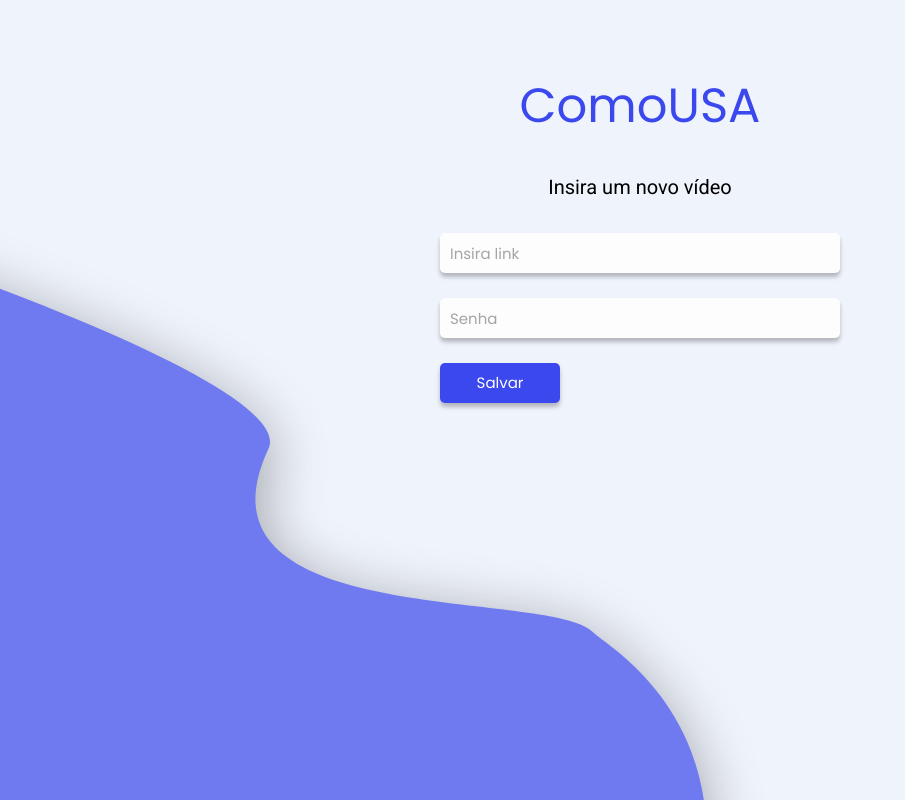
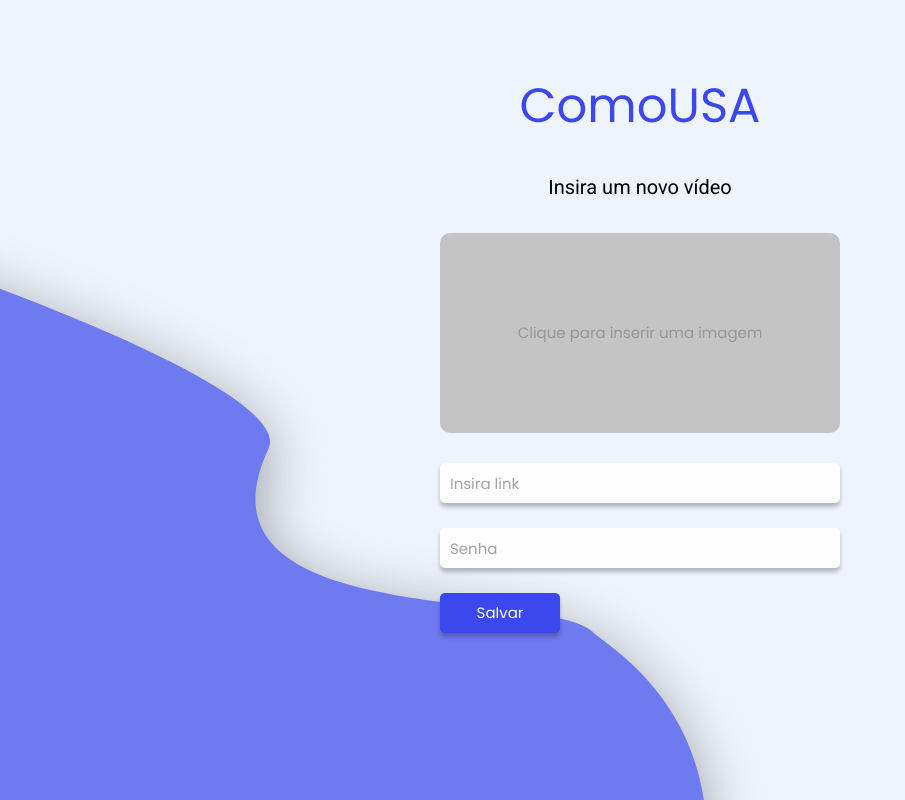
Before and after one commit to azabraao/n2020-Angular, an Angular app: page /novo-video in a window 1280 px wide. Shown: the whole page, without its empty margins (0-905 px from the left). Built offline with nearby package versions, Linux system fonts and the light colour scheme; sample sign-in values are in the browser's storage.

Commit message:
Lida com adição de imagem

```diff
--- a/src/app/layout/novo-video/novo-video.component.html
+++ b/src/app/layout/novo-video/novo-video.component.html
@@ -16,6 +16,22 @@
         </div>
         <div class="novo-video__body">
           <form [formGroup]="novoVideoForm" class="form">
+            <div
+              class="add-image jsAddImagem"
+              (click)="handleAddImageClick()"
+              tabindex="0"
+            >
+              <input
+                type="file"
+                (change)="handleImageChange($event)"
+                class="add-image-file-input jsInputUploadImagem"
+                id=""
+                accept="image/*"
+              />
+              <div *ngIf="!foto" class="add-image__title jsImageTitle">
+                <p>Clique para inserir uma imagem</p>
+              </div>
+            </div>
             <div class="form-group">
               <input
                 class="input"
--- a/src/app/layout/novo-video/novo-video.component.scss
+++ b/src/app/layout/novo-video/novo-video.component.scss
@@ -36,6 +36,48 @@
     .novo-video__body {
       max-width: 400px;
       margin: 0 auto;
+
+      .add-image {
+        width: 100%;
+        height: 120px;
+        left: 21px;
+        top: 176px;
+        background: #c4c4c4;
+        border-radius: 10px;
+        margin-bottom: 30px;
+        padding-top: 50%;
+        position: relative;
+        top: 0px;
+        left: 0px;
+        background-size: cover;
+        background-position: center center;
+
+        input {
+          display: none;
+        }
+
+        .add-image__title {
+          height: 100%;
+          width: 100%;
+          display: flex;
+          align-items: center;
+          justify-content: center;
+          position: absolute;
+          top: 0px;
+          bottom: 0px;
+          left: 0px;
+          right: 0px;
+
+          p {
+            font-family: Poppins;
+            font-style: normal;
+            font-weight: normal;
+            font-size: 15px;
+            line-height: 22px;
+            color: #979797;
+          }
+        }
+      }
     }
   }
 }
--- a/src/app/layout/novo-video/novo-video.component.ts
+++ b/src/app/layout/novo-video/novo-video.component.ts
@@ -12,6 +12,7 @@ export class NovoVideoComponent implements OnInit {
   public novoVideoForm: FormGroup;
   public data: any = {};
   public formFeedback: string = "";
+  public foto: string = "";
 
   constructor(private authService: AuthService, private router: Router) {
     this.novoVideoForm = new FormGroup({
@@ -24,6 +25,28 @@ export class NovoVideoComponent implements OnInit {
   }
 
   ngOnInit() {}
+
+  handleAddImageClick() {
+    // console.log("clicked");
+    // console.log(this.foto);
+    document.querySelector(".jsInputUploadImagem").click();
+  }
+
+  handleImageChange(event) {
+    var input = event.target;
+    var reader = new FileReader();
+    reader.onload = function () {
+      let dataURL = reader.result;
+      // this.foto = dataURL;
+      console.log(dataURL);
+      document.querySelector(
+        ".jsAddImagem"
+      ).style.backgroundImage = `url(${dataURL})`;
+      document.querySelector(".jsImageTitle").style.display = "none";
+    };
+    reader.readAsDataURL(input.files[0]);
+    // capaMissao.ativa();
+  }
 
   async sendVideo() {
     let formValue = this.novoVideoForm.value;
```
